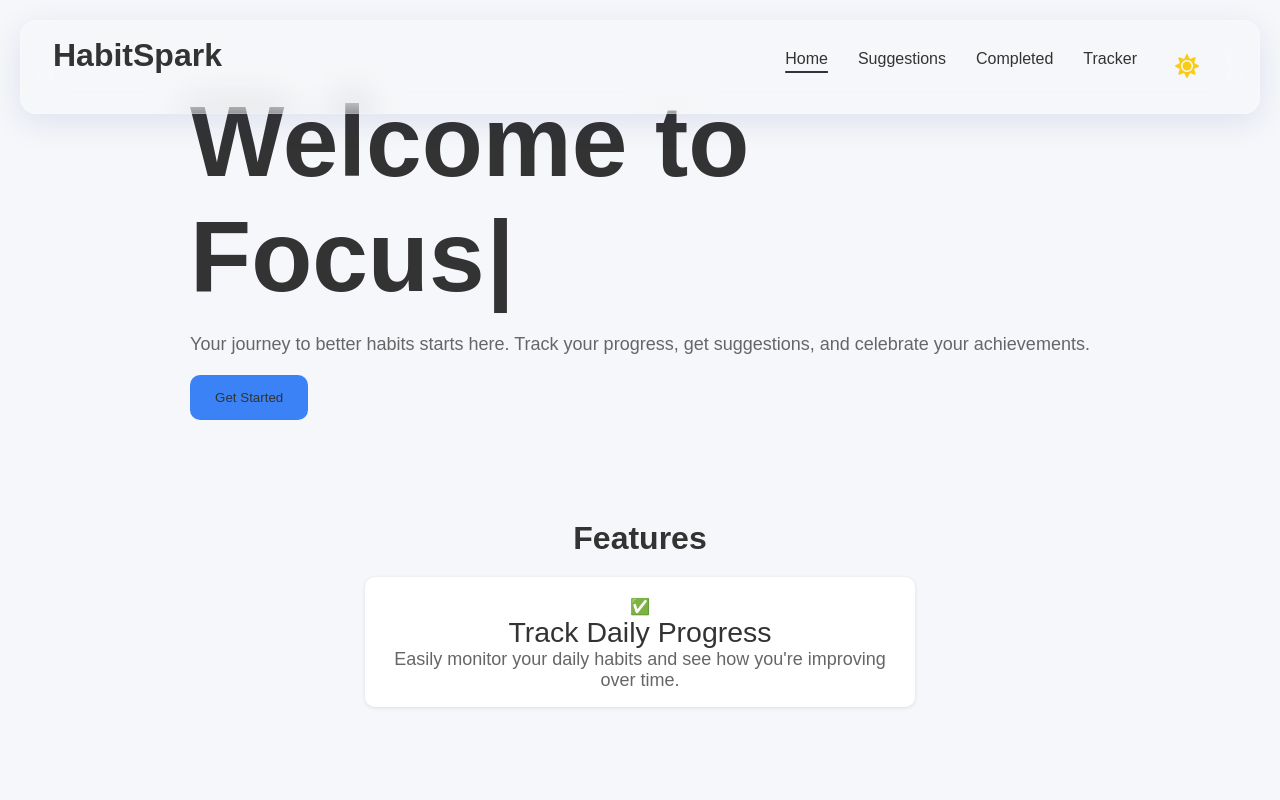
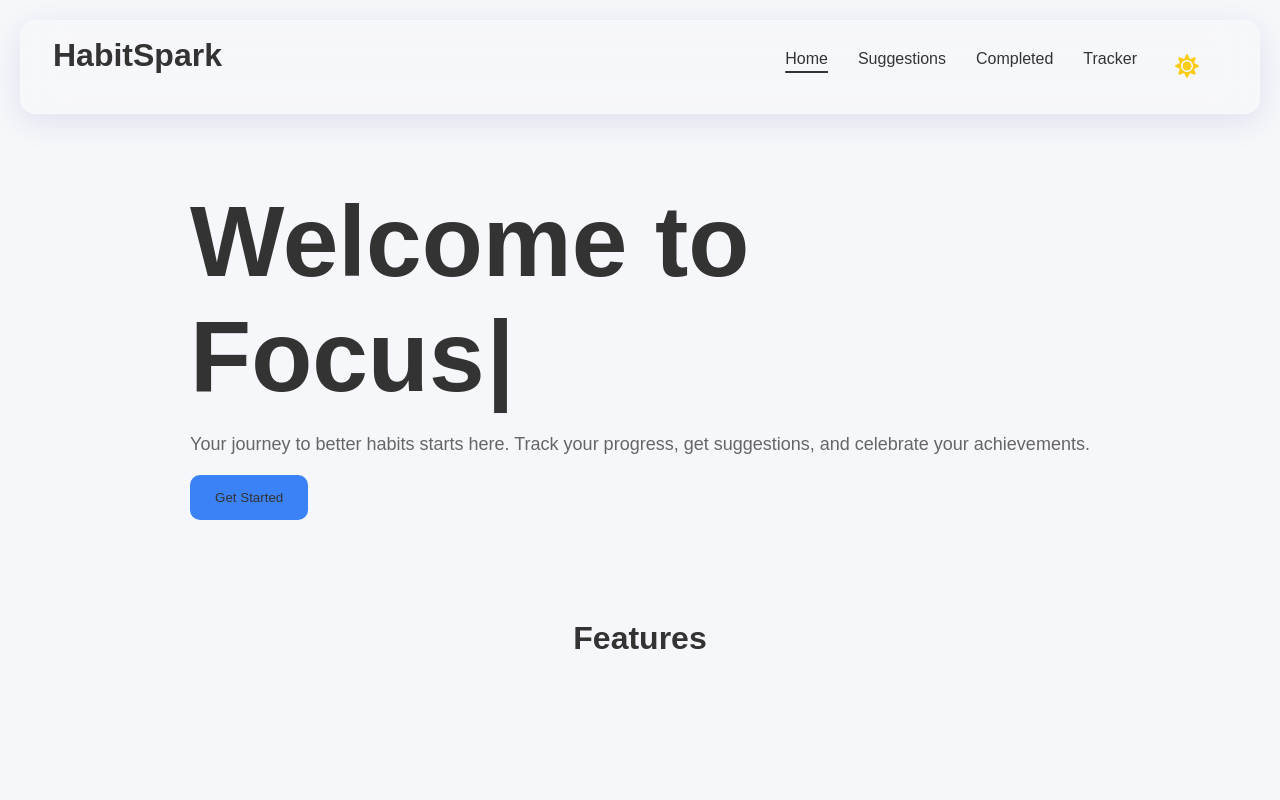
Before and after one commit to Triumphant307/habit-spark-2.0, a Next.js app: page / in a window 1280 px wide. Shown: the top 800 px of the page. Built offline with nearby package versions, Linux system fonts and the light colour scheme; no server answers.

Commit message:
Fixed margin cluster in the home page

```diff
--- a/app/Styles/Home/Home.module.css
+++ b/app/Styles/Home/Home.module.css
@@ -16,7 +16,6 @@
 
 .home {
   margin-bottom: 50px;
-  margin-top: -100px;
 }
 
 .home__button {
```
